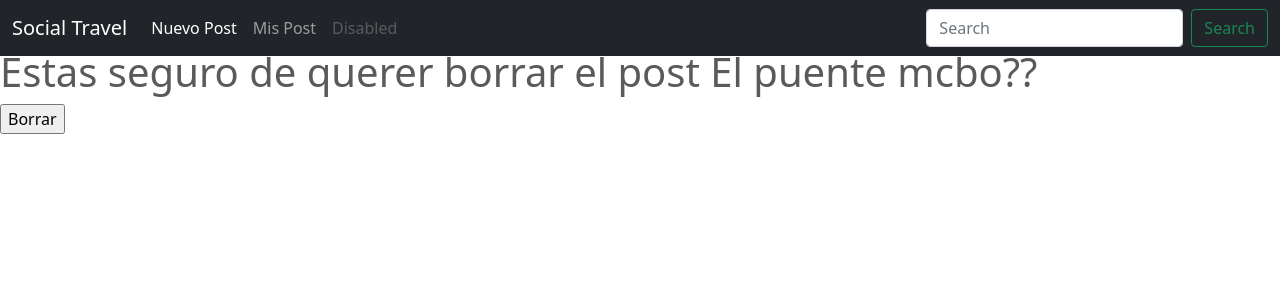
After one commit to DavidHernandez91/coderhose-git, a Django app: page /post/1/delete in a window 1280 px wide. The commit adds this page. Shown: the top 300 px of the page. Run offline with Django 4.2, Linux system fonts and the light colour scheme; data comes from the database, SQL or seed files in the repository; both versions use the stored data as it was after the commit; some libraries are stand-ins or nearby versions.

Commit message:
Proyecto con Create,update,delete

```diff
--- a/Proyecto1/urls.py
+++ b/Proyecto1/urls.py
@@ -17,16 +17,20 @@ from django.contrib import admin
 from django.urls import path
 from AppCoder.views import mostrar_mi_template
 from AppCoder.views import mostrar_tareas, mostrar_personas,cargar_personas,BuscarPersonas
-from SocialTravel.views import index
-
+from SocialTravel.views import index,PostList, PostDetail, PostCreate, PostUpdate,PostDelete
 
 
 urlpatterns = [
     path('admin/', admin.site.urls),
     path('mi-template/<nombre>/<apellido>',mostrar_mi_template),
     path('mis-tareas/<criterio>',mostrar_tareas, name="tareas"),
-    path('',index),
+    path('',index, name="index"),
     path('personas/',mostrar_personas, name="personas"),
     path('personas/create',cargar_personas, name="personas-create"),
-    path('personas/list',BuscarPersonas.as_view() ,name="personas-list")
+    path('personas/list',BuscarPersonas.as_view() ,name="personas-list"),
+    path('post/list',PostList.as_view(),name="post-list"),
+    path('post/<pk>/detail',PostDetail.as_view(),name="post-detail"),
+    path('post/create',PostCreate.as_view(),name="post-create"),
+    path('post/<pk>/update',PostUpdate.as_view(),name="post-update"),
+    path('post/<pk>/delete',PostDelete.as_view(),name="post-delete")
 ]
--- a/SocialTravel/templates/SocialTravel/base.html
+++ b/SocialTravel/templates/SocialTravel/base.html
@@ -56,18 +56,17 @@
 <header>
   <nav class="navbar navbar-expand-md navbar-dark fixed-top bg-dark">
     <div class="container-fluid">
-      <a class="navbar-brand" href="https://getbootstrap.com/docs/5.0/examples/carousel/#">Carousel</a>
+      <a class="navbar-brand" href="{% url 'index' %}">Social Travel</a>
       <button class="navbar-toggler" type="button" data-bs-toggle="collapse" data-bs-target="#navbarCollapse" aria-controls="navbarCollapse" aria-expanded="false" aria-label="Toggle navigation">
         <span class="navbar-toggler-icon"></span>
       </button>
       <div class="collapse navbar-collapse" id="navbarCollapse">
         <ul class="navbar-nav me-auto mb-2 mb-md-0">
           <li class="nav-item">
-            <a class="nav-link active" aria-current="page" href="https://getbootstrap.com/docs/5.0/examples/carousel/#">Home</a>
+            <a class="nav-link active" aria-current="page" href="{% url 'post-create' %}">Nuevo Post</a>
           </li>
           <li class="nav-item">
-            <a class="nav-link" href="https://getbootstrap.com/docs/5.0/examples/carousel/#">Link</a>
-          </li>
+            <a class="nav-link" href="{% url 'post-list' %}">Mis Post</a>
           <li class="nav-item">
             <a class="nav-link disabled" href="https://getbootstrap.com/docs/5.0/examples/carousel/#" tabindex="-1" aria-disabled="true">Disabled</a>
           </li>
--- /dev/null
+++ b/SocialTravel/templates/SocialTravel/post_confirm_delete.html
@@ -0,0 +1,10 @@
+{% extends "SocialTravel/base.html" %}
+
+{% block main %}
+<h1>Estas seguro de querer borrar el post {{post.heading}}??</h1>
+<form method="POST">
+    {% csrf_token %}
+    {{form}}
+    <input type="submit" value="Borrar">
+</form>
+{% endblock %}
--- a/SocialTravel/views.py
+++ b/SocialTravel/views.py
@@ -1,4 +1,30 @@
 from django.shortcuts import render
+from django.views.generic import ListView, DetailView,CreateView,UpdateView, DeleteView
+from SocialTravel.models import Post
+from django.urls import reverse_lazy
 
 def index(request):
     return render(request,"SocialTravel/index.html")
+
+class PostList(ListView):
+    model = Post
+    #Post.objects.all() se utiliza la query para buscar lista
+
+class PostDetail(DetailView):
+    model = Post
+    #Post.objects.get(id=pk)
+
+class PostCreate(CreateView):
+    model = Post
+    success_url = reverse_lazy("post-list")
+    fields = '__all__' #o si quiere usarse algunos campos , se usa lista con los nombres de los campos
+    # ['carousel_caption_tittle','carousel_caption_description']
+
+class PostUpdate(UpdateView):
+    model = Post
+    success_url = reverse_lazy("post-list")
+    fields = '__all__'
+
+class PostDelete(DeleteView):
+    model = Post
+    success_url = reverse_lazy("post-list")
```
Also changed, not shown: SocialTravel/templates/SocialTravel/Post_list.html (added, +13 -0 lines), SocialTravel/templates/SocialTravel/post_detail.html (added, +13 -0 lines), SocialTravel/templates/SocialTravel/post_form.html (added, +10 -0 lines), SocialTravel/models.py (line endings or trailing spaces), db.sqlite3.
